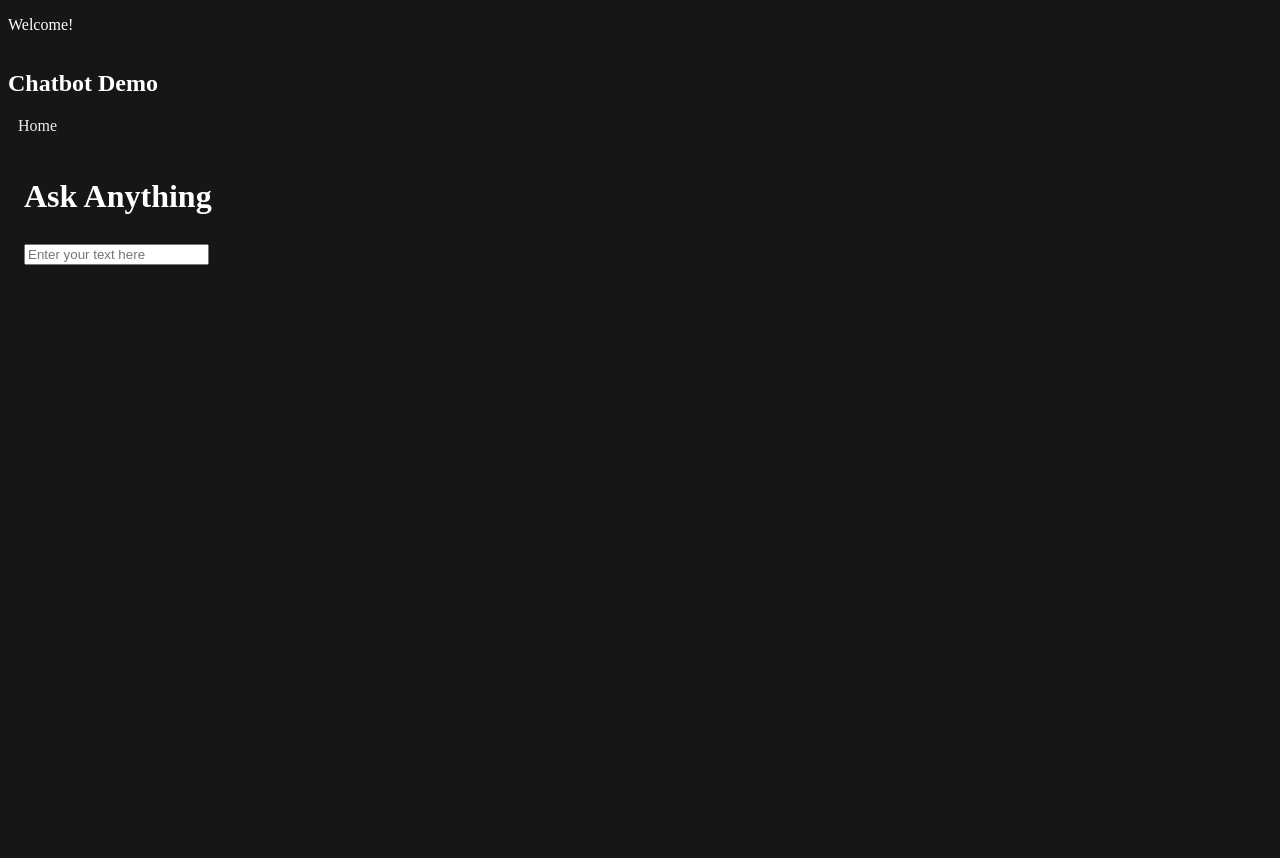
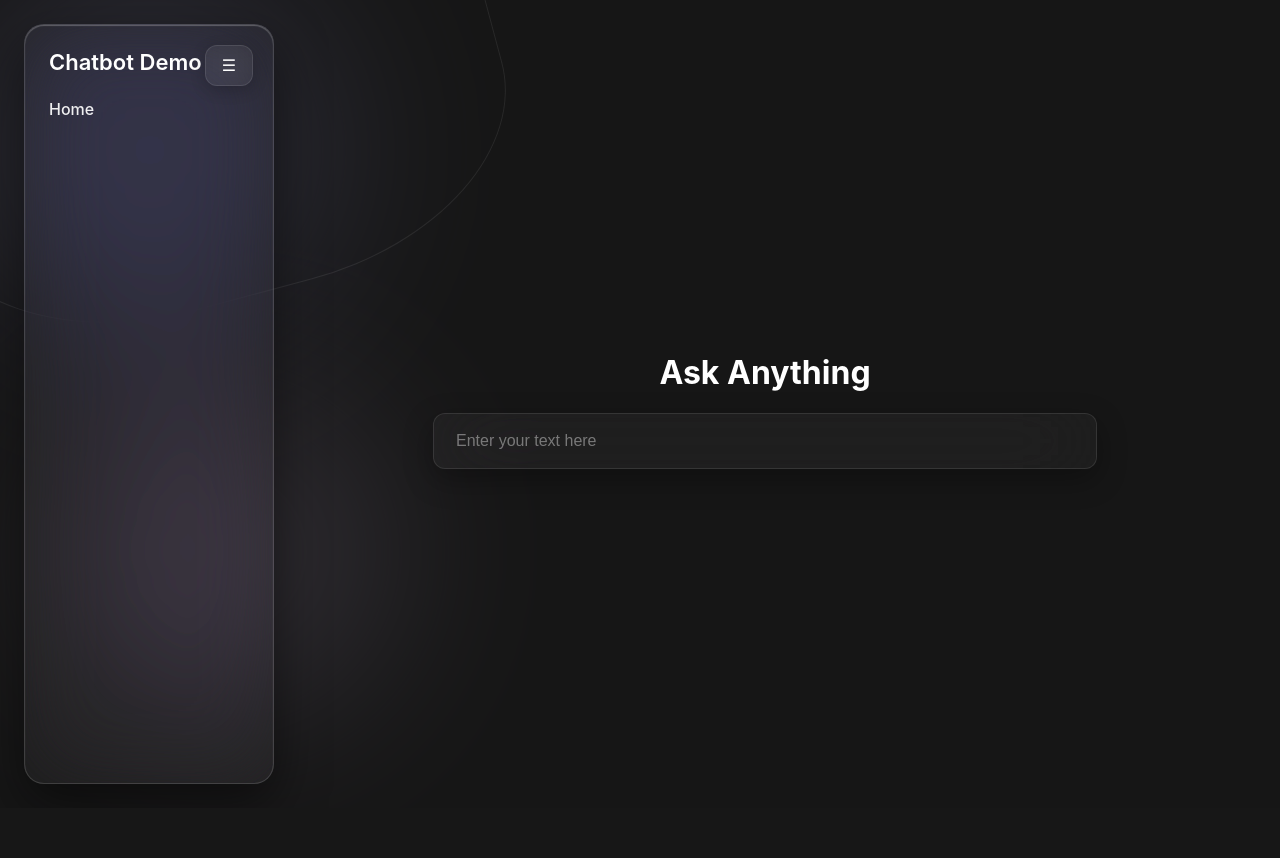
Before and after one commit to AlexMospan/Y12-Software-Engineering-AT3-Project, a Flask app: page / in a window 1280 px wide. After the commit the page ends 784 px from the top, so only its background shows below. Run offline with Flask 3, Linux system fonts and the light colour scheme.

Commit message:
Fixed sidebar and added a button to hide the sidebar, animated the sidebar when hiding

```diff
--- a/static/css/style.css
+++ b/static/css/style.css
@@ -1,28 +1,53 @@
 body {
-    background: #161616;
+  background-color: #161616;
+  margin: 0;
+  padding: 0;
+  height: 100vh;
+  width: 100vw;
+  font-family: -apple-system, BlinkMacSystemFont, "Segoe UI", Roboto, sans-serif;
+  overflow: hidden;
 }
 
-main {
-    max-width: 900px;
-    margin: auto;
-    padding: 1rem;
-    line-height: 1.5;
+.app-container {
+  display: flex;
+  width: 100%;
+  height: 100%;
+  padding: 24px;
+  box-sizing: border-box;
+  position: relative;
 }
 
-.wrapper {
-  display: flex;
-  min-height: 100vh; /* Full viewport height */
+/* Sidebar */
+
+.glass_sidebar {
+  background: rgba(255, 255, 255, 0.03);
+  backdrop-filter: blur(40px) saturate(220%) brightness(1.15);
+  -webkit-backdrop-filter: blur(40px) saturate(220%) brightness(1.15);
+  border: 1px solid rgba(255, 255, 255, 0.14);
+  box-shadow:
+    0 20px 50px rgba(0, 0, 0, 0.5),
+    inset 0 1px 1px rgba(255, 255, 255, 0.25);
+
+  width: 250px;
+  height: calc(95vh);
+  box-sizing: border-box;
+  border-radius: 20px;
+  padding: 24px;
+  color: #ffffff;
+  position: relative;
+  z-index: 10;
+  flex-shrink: 0;
+
+  transition:
+    width 0.4s cubic-bezier(0.25, 1, 0.5, 1),
+    padding 0.4s cubic-bezier(0.25, 1, 0.5, 1),
+    background-color 0.4s ease,
+    border-color 0.4s ease,
+    box-shadow 0.4s ease;
 }
 
-/* Sidebar styling */
-.sidebar {
-  width: 250px;
-  background-color: #202020;
-  color: white;
-  padding: 20px;
-}
-
-.sidebar h2 {
+.glass_sidebar h2 {
+  font-size: 22px;
   margin-top: 0;
   margin-bottom: 24px;
   font-weight: 600;
@@ -31,19 +56,147 @@ main {
 .glass_sidebar a {
   color: rgba(255, 255, 255, 0.925);
   text-decoration: none;
-  padding: 12px 10px;
-  margin-bottom: 5px;
-  border-radius: 4px;
+  font-weight: 500;
+  transition: opacity 0.2s ease;
 }
 
-/* Interactive hover state */
-.sidebar nav a:hover {
-  background-color: #121212;
+.glass_sidebar a:hover {
+  opacity: 0.8;
 }
 
-/* Main Content styling */
+.sidebar-toggle {
+  position: absolute;
+  top: 20px;
+  right: 20px;
+  background: rgba(255, 255, 255, 0.05);
+  backdrop-filter: blur(10px);
+  -webkit-backdrop-filter: blur(10px);
+  border: 1px solid rgba(255, 255, 255, 0.1);
+  color: white;
+  padding: 10px 14px;
+  font-size: 16px;
+  border-radius: 12px;
+  cursor: pointer;
+  z-index: 20;
+  box-shadow: 0 4px 15px rgba(0, 0, 0, 0.2);
+  transition: background 0.2s, transform 0.2s, right 0.4s cubic-bezier(0.25, 1, 0.5, 1);
+  width: 48px;
+  box-sizing: border-box;
+  flex-shrink: 0;
+}
+
+.sidebar-toggle.sidebar-hidden {
+  left: 24px;
+}
+
+.glass_sidebar.hidden {
+  width: 74px;
+  padding-left: 14px;
+  padding-right: 14px;
+  background-color: rgba(255, 255, 255, 0);
+  border-color: rgba(255, 255, 255, 0);
+  box-shadow: 0 20px 50px rgba(0, 0, 0, 0);
+  backdrop-filter: none;
+  -webkit-backdrop-filter: none;
+}
+
+.glass_sidebar.hidden .sidebar-toggle {
+  right: 13px;
+}
+
+.sidebar-toggle:hover {
+  background: rgba(255, 255, 255, 0.12);
+  }
+
+.sidebar-content {
+  transition: opacity 0.2s ease, visibility 0.2s;
+  opacity: 1;
+  visibility: visible;
+  white-space: nowrap;
+}
+
+.glass_sidebar.hidden .sidebar-content {
+  opacity: 0;
+  visibility: hidden;
+}
+
 .main-content {
-  flex: 1; /* Automatically takes up all remaining space */
-  padding: 40px;
-  background-color: #f8f9fa;
+  flex-grow: 1;
+  display: flex;
+  flex-direction: column;
+  justify-content: center;
+  align-items: center;
+  height: 100%;
+  min-height: calc(100vh - 48px);
+  z-index: 10;
+  position: relative;
 }
+
+.input-box {
+  display: flex;
+  background: rgba(255, 255, 255, 0.03);
+  backdrop-filter: blur(40px) saturate(220%) brightness(1.15);
+  -webkit-backdrop-filter: blur(40px) saturate(220%) brightness(1.15);
+  border: 1px solid rgba(255, 255, 255, 0.1);
+  border-radius: 12px;
+  padding: 6px;
+  width: 100%;
+  max-width: 650px;
+  box-shadow: 0 10px 30px rgba(0, 0, 0, 0.3);
+}
+
+/* input field style */
+.centered-textbox {
+  width: 100%;
+  background: transparent;
+  border: none;
+  outline: none;
+  padding: 12px 16px;
+  color: white;
+  font-size: 16px;
+}
+
+.centered-textbox::placeholder {
+  color: rgba(255, 255, 255, 0.4);
+}
+
+.glow-blob {
+  position: absolute;
+  border-radius: 50%;
+  filter: blur(90px);
+  opacity: 0.35;
+  z-index: 1;
+  pointer-events: none;
+}
+
+.purple-one {
+  width: 400px;
+  height: 400px;
+  background: #51506b;
+  top: -50px;
+  left: -50px;
+}
+
+.purple-two {
+  width: 350px;
+  height: 350px;
+  background: #5d5565;
+  bottom: 10%;
+  left: 50px;
+}
+
+.wave-line {
+  position: absolute;
+  border: 1.5px solid rgba(255, 255, 255, 0.08);
+  border-radius: 40%;
+  pointer-events: none;
+  z-index: 2;
+}
+
+.line-one {
+  width: 600px;
+  height: 400px;
+  top: -100px;
+  left: -100px;
+  transform: rotate(-15deg);
+}
--- /dev/null
+++ b/static/js/main.js
@@ -0,0 +1,7 @@
+const toggleBtn = document.getElementById('toggleBtn');
+const sidebar = document.getElementById('sidebar');
+
+toggleBtn.addEventListener('click', () => {
+  sidebar.classList.toggle('hidden');
+  toggleBtn.classList.toggle('sidebar-hidden'); // Toggles the button's pop-out placement
+});
--- a/templates/index.html
+++ b/templates/index.html
@@ -14,28 +14,36 @@
     <link rel="icon" type="image/x-icon" href="{{ url_for('static', filename='images/favicon.png') }}">
 </head>
 
-<div class="container">
-    <p style="color: rgb(255, 255, 255);">Welcome!</p>
-</div>
-
 <div class="wrapper">
     <div class="app-container">
-        <!-- These are the colorful abstract shapes hiding behind your glass -->
+        <!-- Background Elements -->
         <div class="glow-blob purple-one"></div>
         <div class="glow-blob purple-two"></div>
         <div class="wave-line line-one"></div>
 
-    <!--Sidebar-->
-    <aside class="glass_sidebar">
-        <h2 style="color:white"> Chatbot Demo </h2>
-        <nav>
-            <a href="#home" > Home </a>
-        </nav>
-    </aside>
+        <!-- Sidebar (Left Column) -->
+        <aside id="sidebar" class="glass_sidebar">
+            <!-- The button stays right here inside the sidebar panel -->
+            <button id="toggleBtn" class="sidebar-toggle">☰</button>
 
-    <!-- Main Content -->
-    <main class="main content">
-        <h1 style="color:white"> Ask Anything </h1>
-        <input type="text" placeholder="Enter your text here">
-    </main>
+            <!-- This wrapper will handle hiding the text links and titles -->
+            <div id="sidebar-inner" class="sidebar-content">
+                <h2 style="color:white">Chatbot Demo</h2>
+                <nav>
+                    <a href="#home">Home</a>
+                </nav>
+            </div>
+        </aside>
+
+        <!-- Main Content Area (Right Column) -->
+        <main id="main-content" class="main-content">
+            <h1 style="color:white">Ask Anything</h1>
+
+            <!-- Input container -->
+            <div class="input-box">
+                <input type="text" class="centered-textbox" placeholder="Enter your text here">
+            </div>
+        </main>
+    </div>
+    <script src="{{ url_for('static', filename='js/main.js') }}"></script>
 </div>
```
